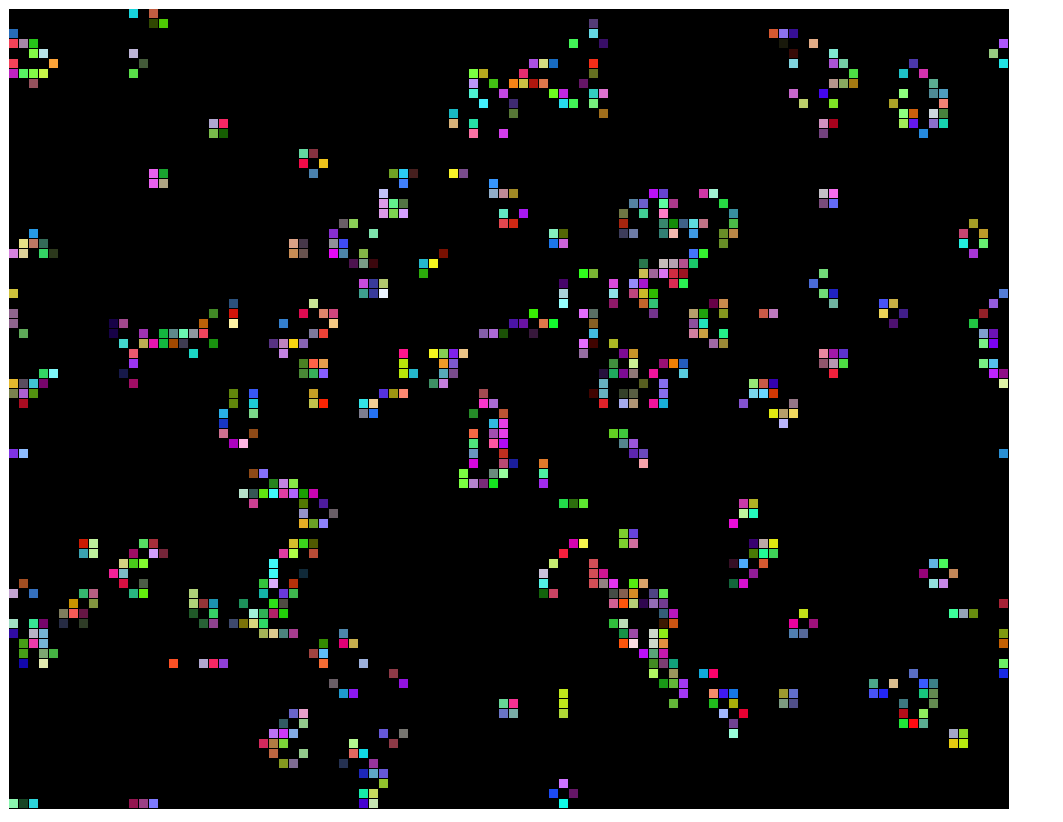
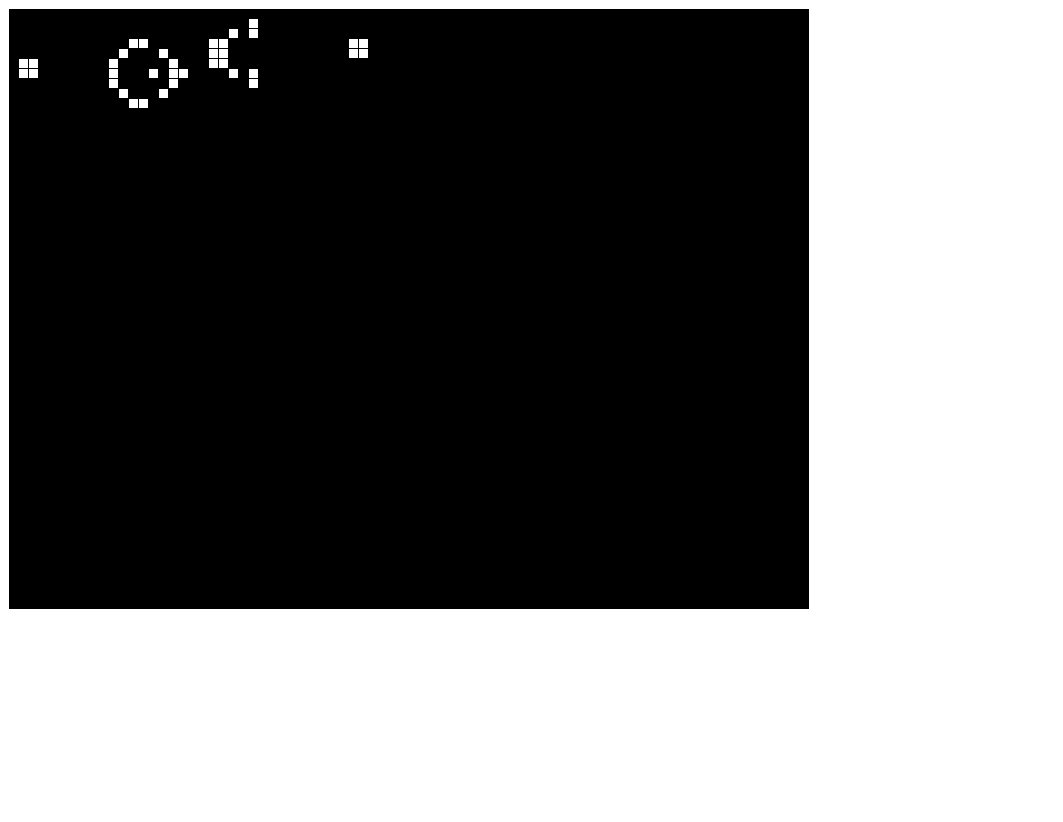
Before and after one commit to JiaruiXiong/Assignment-2-GameOfLife, a plain HTML site: page index.html in a window 1280 px wide. Shown: the whole page, without its empty margins (0-1063 px from the left). After the commit the page ends 800 px from the top, so only its background shows below. Drawn offline with Linux system fonts and the light colour scheme; animation ran at ten frames a second.

Commit message:
doesn't work

```diff
--- a/index.html
+++ b/index.html
@@ -9,6 +9,6 @@
     <script type="text/javascript" src="./ma.js"></script>
 </head>
 <body>
-    <canvas id="gameWorld" width="1000" height="800" style="border: 1px solid white; background: black"></canvas>
+    <canvas id="gameWorld" width="800" height="600" style="border: 1px solid white; background: black"></canvas>
 </body>
 </html>
--- a/ma.js
+++ b/ma.js
@@ -10,6 +10,7 @@ function Background(game) {
     this.y = 0;
     this.game = game;
     this.ctx = game.ctx;
+
 };
 
 Background.prototype.draw = function () {
@@ -32,9 +33,57 @@ function GameLife(game,width, height) {
     this.cols = this.width / this.resolution;
     this.rows = this.height/ this.resolution;
     this.grid = make2DArray(this.cols, this.rows);
+
+    //randomize 0 or 1 in the grid
     for (let i = 0; i < this.cols; i++) {
         for (let j = 0; j < this.rows; j++) {
-            this.grid[i][j] =Math.floor(Math.random() * 2);
+            if ((i === 1 && j === 5)
+                ||  (i === 1 && j === 6)
+                ||  (i === 2 && j === 5)
+                ||  (i === 2 && j === 6)
+                ||  (i === 10 && j === 5)
+                ||  (i === 10 && j === 6)
+                ||  (i === 10 && j === 7)
+                ||  (i === 11 && j === 8)
+                ||  (i === 12 && j === 9)
+                ||  (i === 13 && j === 9)
+
+                ||  (i === 11 && j === 4)
+                ||  (i === 12 && j === 3)
+                ||  (i === 13 && j === 3)
+
+                ||  (i === 14 && j === 6)
+                ||  (i === 15 && j === 4)
+                ||  (i === 16 && j === 5)
+                ||  (i === 16 && j === 6)
+                ||  (i === 17 && j === 6)
+                ||  (i === 16 && j === 7)
+                ||  (i === 15 && j === 8)
+
+                ||  (i === 20 && j === 5)
+                ||  (i === 20 && j === 4)
+                ||  (i === 20 && j === 3)
+                ||  (i === 21 && j === 5)
+                ||  (i === 21 && j === 4)
+                ||  (i === 21 && j === 3)
+                ||  (i === 22 && j === 2)
+                ||  (i === 24 && j === 2)
+                ||  (i === 24 && j === 1)
+
+                ||  (i === 22 && j === 6)
+                ||  (i === 24 && j === 6)
+                ||  (i === 24 && j === 7)
+
+                ||  (i === 34 && j === 4)
+                ||  (i === 34 && j === 3)
+                ||  (i === 35 && j === 4)
+                ||  (i === 35 && j === 3)
+
+                ) {
+                    this.grid[i][j] = 1;
+
+            }
+            // this.grid[i][j] =Math.floor(Math.random() * 2);
         }
     }
     this.game = game;
@@ -42,12 +91,14 @@ function GameLife(game,width, height) {
 }
 
 GameLife.prototype.draw = function () {
+    // console.log("fafa");
     for (let i = 0; i < this.cols; i++) {
         for (let j = 0; j < this.rows; j++) {
             let x = i * this.resolution;
             let y = j * this.resolution;
             if (this.grid[i][j] === 1) {
-                this.ctx.fillStyle = generateRandomColor();
+                // this.ctx.fillStyle = generateRandomColor();
+                this.ctx.fillStyle = 'White';
                 this.ctx.fillRect(x,y,this.resolution-1, this.resolution-1);
             }
         }
@@ -55,6 +106,7 @@ GameLife.prototype.draw = function () {
 }
 
 GameLife.prototype.update = function () {
+    // console.log("hah");
     let next = make2DArray(this.cols, this.rows);
     for (let i = 0; i < this.cols; i++) {
         for (let j = 0; j < this.rows; j++) {
@@ -65,7 +117,7 @@ GameLife.prototype.update = function () {
             next[i][j] = 1;
 
           }
-          else if (  state === 1 && (neighbors <2 || neighbors > 3)) {
+          else if ( state === 1 && (neighbors <2 || neighbors > 3)) {
             next[i][j] = 0;
           }
           else {
@@ -73,16 +125,17 @@ GameLife.prototype.update = function () {
           }
         }
     }
-    if (checkTwoState(this.grid, next)) {
-        for (let i = 0; i < this.cols; i++) {
-            for (let j = 0; j < this.rows; j++) {
-                this.grid[i][j] =Math.floor(Math.random() * 2);
-            }
-        }
-    }
-    else {
-        this.grid = next;
-    }
+    this.grid = next;
+    // if (checkTwoState(this.grid, next)) {
+    //     for (let i = 0; i < this.cols; i++) {
+    //         for (let j = 0; j < this.rows; j++) {
+    //             this.grid[i][j] =Math.floor(Math.random() * 2);
+    //         }
+    //     }
+    // }
+    // else {
+    //     this.grid = next;
+    // }
 
 }
 
@@ -132,8 +185,6 @@ function checkTwoState(first, second) {
 
 
 
-
-AM.queueDownload("./img/RobotUnicorn.png"); // I must download something
 // AM.queueDownload("./img/mushroomdude.png");
 
 
```
